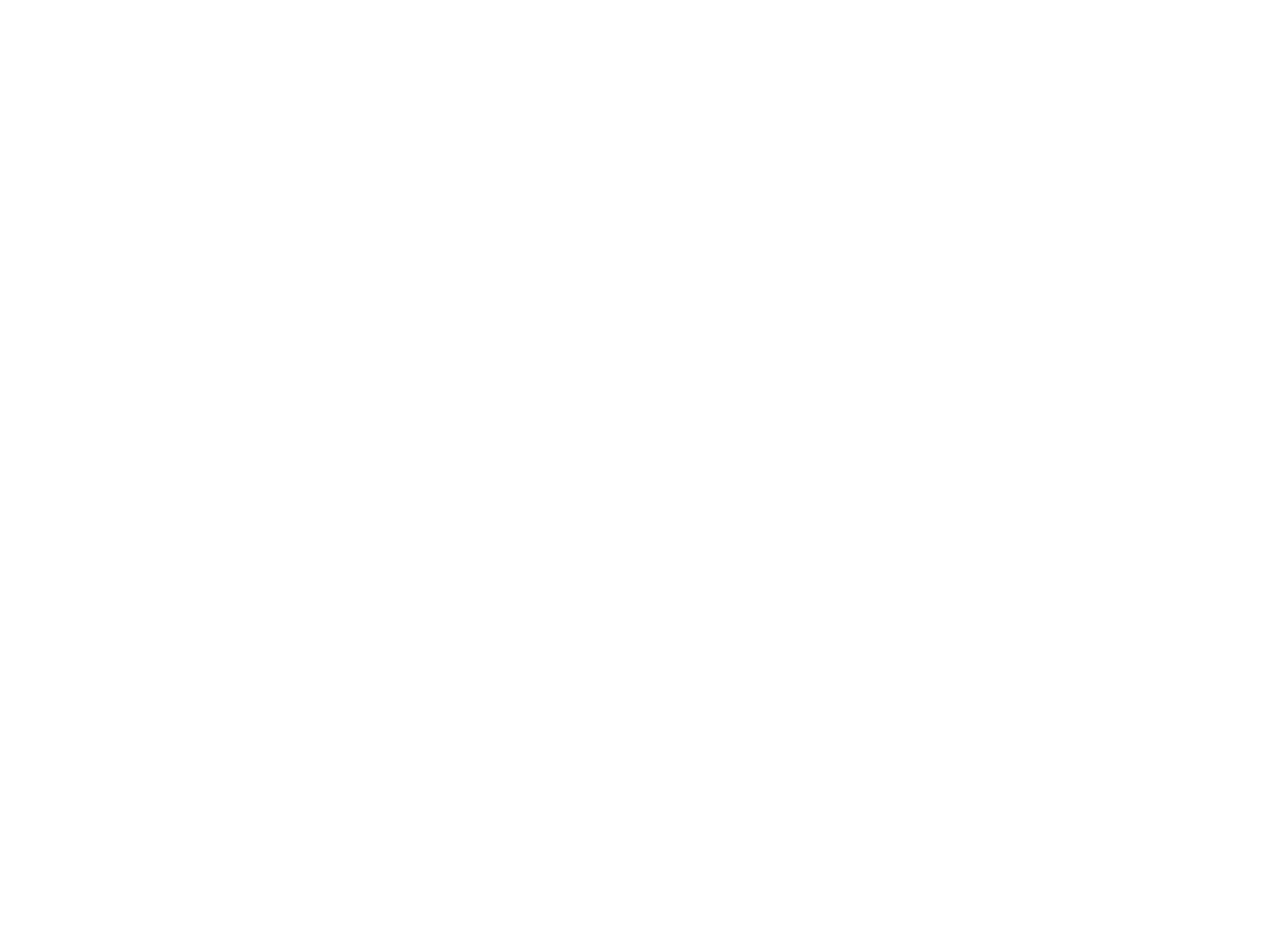
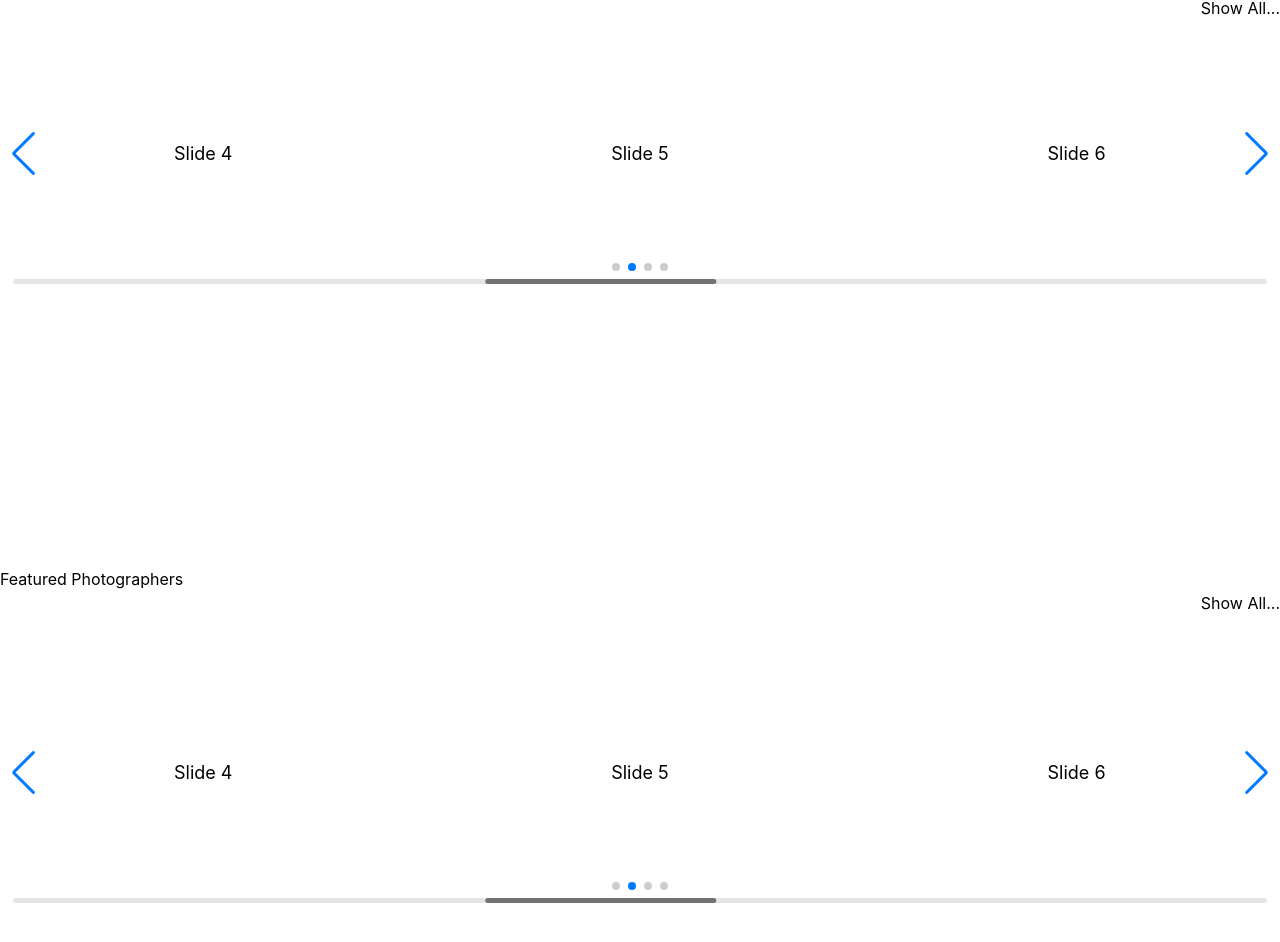
Before and after one commit to dchyii/project3, a React (Create React App) app in the folder client/: page / in a window 1280 px wide. Shown: the part 216-1158 px from the top of the page. Before the commit the page ends 800 px from the top, so only its background shows below. Built offline with nearby package versions, Linux system fonts and the light colour scheme; no server answers.

Commit message:
front end

```diff
--- a/client/src/App.js
+++ b/client/src/App.js
@@ -1,6 +1,7 @@
 import "./App.css";
 import axios from "axios";
 import { useEffect } from "react";
+import PhotoGallery from "./Components/PhotoGallery";
 
 function App() {
   useEffect(() => {
@@ -14,6 +15,7 @@
   return (
     <div className="App">
       <h1 className="text-3xl font-bold underline">Hello Project 3</h1>
+      <PhotoGallery />
     </div>
   );
 }
--- /dev/null
+++ b/client/src/Components/Featured.css
@@ -0,0 +1,53 @@
+.Featured {
+  display: flex;
+  padding: 10% 0;
+  display: grid;
+}
+.container {
+  width: auto;
+  display: flex;
+  flex-direction: row;
+  justify-content: space-evenly;
+  align-items: flex-start;
+  box-sizing: border-box;
+  border: black 3px;
+}
+
+.FeaturedP {
+  text-align: left;
+}
+.ShowAll {
+  text-align: right;
+}
+
+.swiper {
+  width: 100%;
+  height: 100%;
+}
+
+.swiper-slide {
+  text-align: center;
+  font-size: 18px;
+  background: #fff;
+
+  /* Center slide text vertically */
+  display: -webkit-box;
+  display: -ms-flexbox;
+  display: -webkit-flex;
+  display: flex;
+  -webkit-box-pack: center;
+  -ms-flex-pack: center;
+  -webkit-justify-content: center;
+  justify-content: center;
+  -webkit-box-align: center;
+  -ms-flex-align: center;
+  -webkit-align-items: center;
+  align-items: center;
+}
+
+.swiper-slide img {
+  display: block;
+  width: 100%;
+  height: 100%;
+  object-fit: cover;
+}
--- /dev/null
+++ b/client/src/Components/FeaturedPhotographers.jsx
@@ -0,0 +1,85 @@
+// import Swiper core and required modules
+import {
+  Navigation,
+  Pagination,
+  Scrollbar,
+  A11y,
+  Mousewheel,
+  Keyboard,
+  Autoplay,
+} from "swiper"; //removed Keyboard
+import { Swiper, SwiperSlide } from "swiper/react";
+
+// Import Swiper styles
+import "swiper/css";
+import "swiper/css/bundle";
+import "swiper/css/navigation";
+import "swiper/css/pagination";
+import "swiper/css/scrollbar";
+
+//css
+import "../Components/Featured.css";
+
+const FeaturedPhotographers = () => {
+  return (
+    <div className="Featured">
+      <p className="FeaturedP">Featured Photographers</p>
+      <p className="ShowAll">Show All...</p>
+      <br></br>
+      <div className="container">
+        <Swiper
+          // install Swiper modules
+          modules={[
+            Navigation,
+            Pagination,
+            Scrollbar,
+            A11y,
+            Keyboard,
+            Mousewheel,
+            Autoplay,
+          ]}
+          slidesPerView={3}
+          spaceBetween={30}
+          slidesPerGroup={3}
+          autoplay={{
+            delay: 5000,
+            disableOnInteraction: false,
+          }}
+          loop={true}
+          loopFillGroupWithBlank={false}
+          keyboard={{ enabled: false }}
+          mousewheel={true}
+          navigation={true}
+          pagination={{ clickable: true }}
+          scrollbar={{ draggable: true }}
+          onSwiper={(swiper) => console.log(swiper)}
+          onSlideChange={() => console.log("slide change")}
+          className="mySwiper"
+        >
+          <SwiperSlide>Slide 1</SwiperSlide>
+          <br></br>
+          <SwiperSlide>Slide 2</SwiperSlide>
+          <br></br>
+          <SwiperSlide>Slide 3</SwiperSlide>
+          <br></br>
+          <SwiperSlide>Slide 4</SwiperSlide>
+          <br></br>
+          <SwiperSlide>Slide 5</SwiperSlide>
+          <br></br>
+          <SwiperSlide>Slide 6</SwiperSlide>
+          <br></br>
+          <SwiperSlide>Slide 7</SwiperSlide>
+          <br></br>
+          <SwiperSlide>Slide 8</SwiperSlide>
+          <br></br>
+          <SwiperSlide>Slide 9</SwiperSlide>
+          <br></br>
+          <SwiperSlide>Slide 10</SwiperSlide>
+          <br></br>
+        </Swiper>
+      </div>
+    </div>
+  );
+};
+
+export default FeaturedPhotographers;
--- /dev/null
+++ b/client/src/Components/PhotoGallery.jsx
@@ -0,0 +1,15 @@
+import FeaturedPhotographers from "./FeaturedPhotographers";
+import Top10 from "./Top10";
+
+const PhotoGallery = () => {
+  return (
+    <div>
+      <h1>PhotoGallery</h1>
+      <Top10 />
+      <br></br>
+      <FeaturedPhotographers />
+    </div>
+  );
+};
+
+export default PhotoGallery;
--- /dev/null
+++ b/client/src/Components/Top10.css
@@ -0,0 +1,55 @@
+.Top10 {
+  display: flex;
+  padding: 10% 0;
+  display: grid;
+}
+.container {
+  width: 100%;
+  display: flex;
+  flex-direction: row;
+  justify-content: space-evenly;
+  align-items: flex-start;
+  box-sizing: border-box;
+  border: black 3px;
+}
+.T10 {
+  text-align: left;
+}
+.ShowAll {
+  width: auto;
+  text-align: right;
+  box-sizing: border-box;
+  border: black 3px;
+}
+
+.swiper {
+  width: 100%;
+  height: 100%;
+}
+
+.swiper-slide {
+  text-align: center;
+  font-size: 18px;
+  background: #fff;
+
+  /* Center slide text vertically */
+  display: -webkit-box;
+  display: -ms-flexbox;
+  display: -webkit-flex;
+  display: flex;
+  -webkit-box-pack: center;
+  -ms-flex-pack: center;
+  -webkit-justify-content: center;
+  justify-content: center;
+  -webkit-box-align: center;
+  -ms-flex-align: center;
+  -webkit-align-items: center;
+  align-items: center;
+}
+
+.swiper-slide img {
+  display: block;
+  width: 100%;
+  height: 100%;
+  object-fit: cover;
+}
--- /dev/null
+++ b/client/src/Components/Top10.jsx
@@ -0,0 +1,84 @@
+// import Swiper core and required modules
+import {
+  Navigation,
+  Pagination,
+  Scrollbar,
+  A11y,
+  Mousewheel,
+  Keyboard,
+  Autoplay,
+} from "swiper";
+import { Swiper, SwiperSlide } from "swiper/react";
+
+// Import Swiper styles
+import "swiper/css";
+import "swiper/css/navigation";
+import "swiper/css/pagination";
+import "swiper/css/scrollbar";
+
+//css
+import "../Components/Top10.css";
+
+const Top10 = () => {
+  return (
+    <div className="Top10">
+      <p className="T10">Top 10 Photos</p>
+      <p className="ShowAll">Show All...</p>
+      <div className="container">
+        <br></br>
+        <Swiper
+          // install Swiper modules
+          modules={[
+            Navigation,
+            Pagination,
+            Scrollbar,
+            A11y,
+            Keyboard,
+            Mousewheel,
+            Autoplay,
+          ]}
+          slidesPerView={3}
+          spaceBetween={30}
+          slidesPerGroup={3}
+          autoplay={{
+            delay: 5000,
+            disableOnInteraction: false,
+          }}
+          loop={true}
+          loopFillGroupWithBlank={false}
+          keyboard={{ enabled: true }}
+          mousewheel={true}
+          navigation={true}
+          pagination={{ clickable: true }}
+          scrollbar={{ draggable: true }}
+          onSwiper={(swiper) => console.log(swiper)}
+          onSlideChange={() => console.log("slide change")}
+          className="mySwiper"
+        >
+          <SwiperSlide></SwiperSlide>
+          <br></br>
+          <SwiperSlide>Slide 2</SwiperSlide>
+          <br></br>
+          <SwiperSlide>Slide 3</SwiperSlide>
+          <br></br>
+          <SwiperSlide>Slide 4</SwiperSlide>
+          <br></br>
+          <SwiperSlide>Slide 5</SwiperSlide>
+          <br></br>
+          <SwiperSlide>Slide 6</SwiperSlide>
+          <br></br>
+          <SwiperSlide>Slide 7</SwiperSlide>
+          <br></br>
+          <SwiperSlide>Slide 8</SwiperSlide>
+          <br></br>
+          <SwiperSlide>Slide 9</SwiperSlide>
+          <br></br>
+          <SwiperSlide>Slide 10</SwiperSlide>
+          <br></br>
+        </Swiper>
+      </div>
+    </div>
+  );
+};
+
+export default Top10;
```
Also changed, not shown: client/package.json (+7 -1 lines), 2 other files (tests, documents, lock files or other folders).
